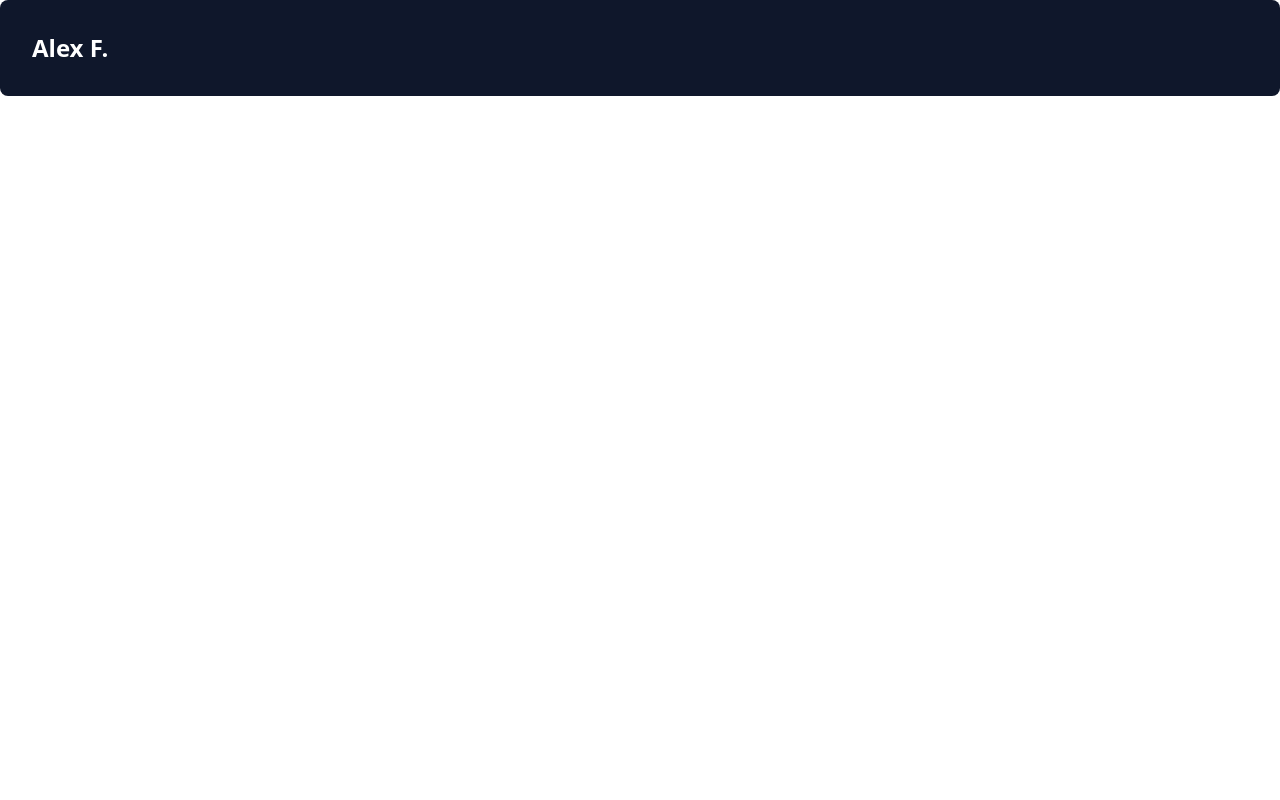
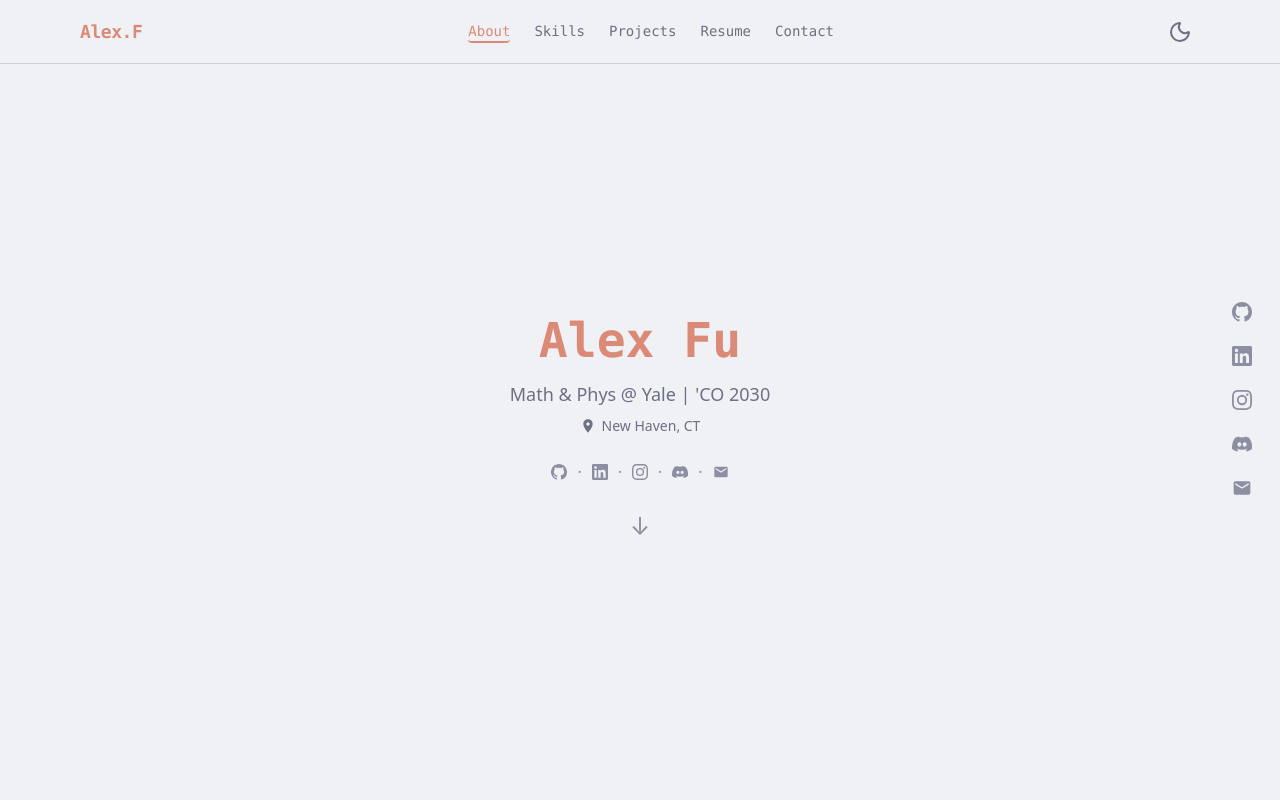
Before and after one commit to devxfu/personal-site, a React (Vite) app: page / in a window 1280 px wide. Shown: the top 800 px of the page. Built offline with nearby package versions, Linux system fonts and the light colour scheme.

Commit message:
Chore: Temp elements for debugging purposes

```diff
--- a/src/App.jsx
+++ b/src/App.jsx
@@ -1,9 +1,18 @@
 import "./index.css";
+import About from "./components/About.jsx";
+import Skills from "./components/Skills.jsx";
+import Hero from "./components/Hero.jsx";
+import Nav from "./components/Nav.jsx";
+import SocialRail from './components/SocialRail.jsx';
 
 export default function App() {
   return (
-    <div className="bg-slate-900 text-white p-8 rounded-lg text-2xl font-bold">
-      <h1 className="text-2xl font-semibold">Alex F.</h1>
-    </div>
+    <main className="min-h-screen bg-base font-sans text-text">
+      <Hero />
+      <SocialRail />
+      <Nav activeSection="about" sectionIds={["about","skills","projects","resume","contact"]} />
+      <About />
+      <Skills />
+    </main>
   );
 }
```
